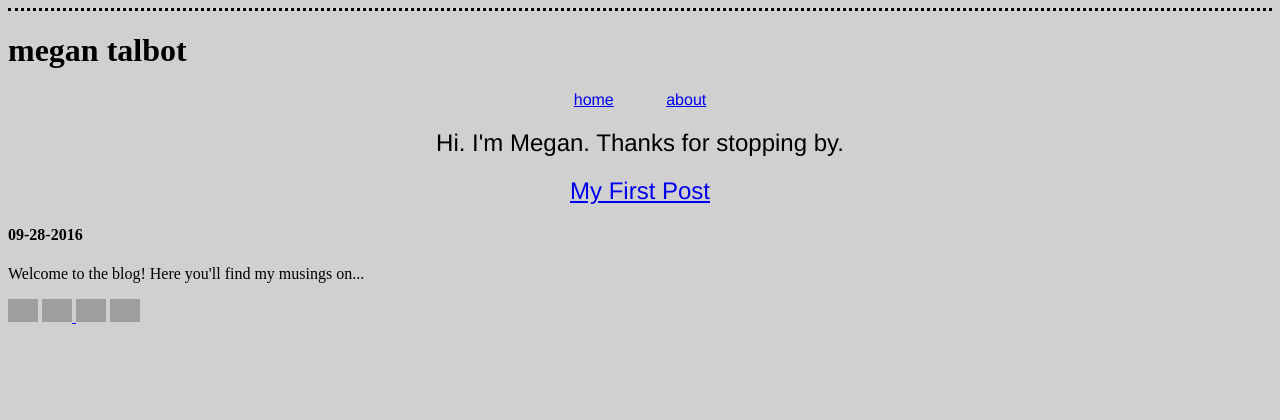
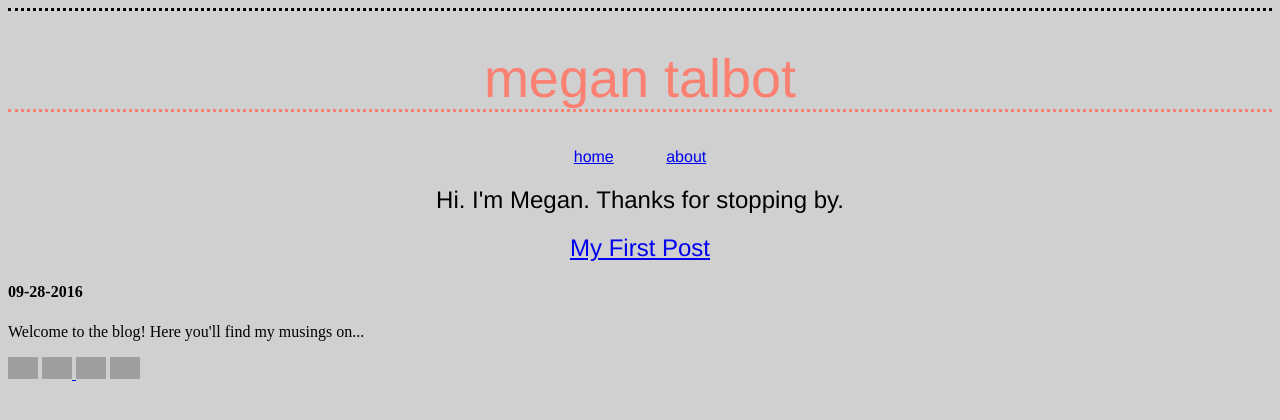
Before and after one commit to meganft/meganft.github.io, a Jekyll site: the page built from index.html, in a window 1280 px wide. Shown: the top 420 px of the page. Built offline with Jekyll 4.4.1, drawn with Linux system fonts in a browser that asks for light colours; grey boxes are pictures that could not be loaded.

```diff
--- a/css/styles.css
+++ b/css/styles.css
@@ -5,6 +5,15 @@
 
 title {
   color: #fa8072;
+  font-family: Helvetica;
+  font-weight: lighter;
+  text-align: center;
+  font-size: 54px;
+}
+
+h1 {
+  color: #fa8072;
+  border-bottom-style: dotted;
   font-family: Helvetica;
   font-weight: lighter;
   text-align: center;
```
